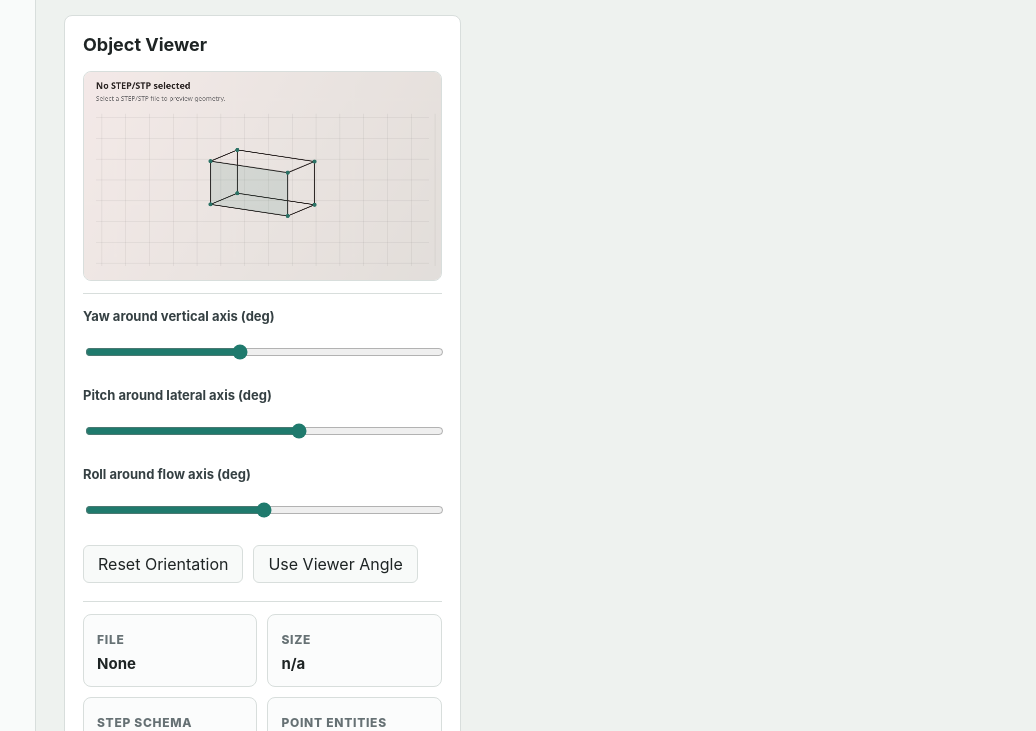
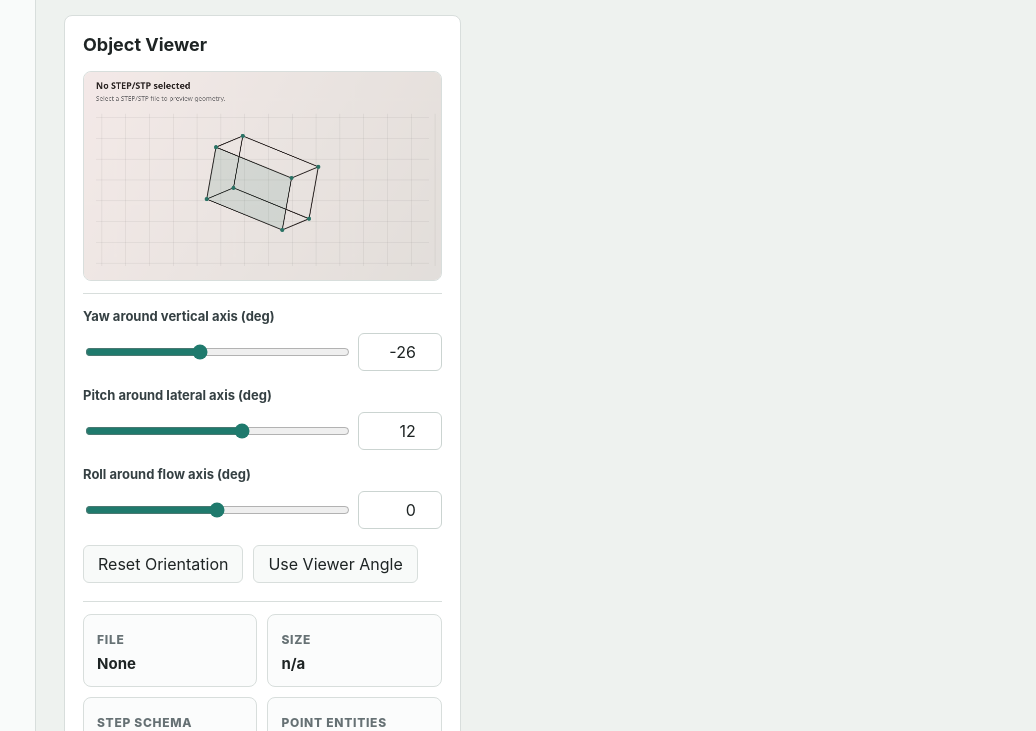
Before and after one commit to octotus/tarangini, a plain HTML site: page index.html in a window 1280 px wide. Shown: the part 601-1332 px from the top of the page, without its empty margins (244-1280 px from the left). Drawn offline with Linux system fonts and the light colour scheme; no server answers.

Commit message:
Add direct orientation angle inputs

```diff
--- a/css/viewers.css
+++ b/css/viewers.css
@@ -40,6 +40,18 @@
   padding: 14px 0 2px;
 }
 
+.angle-control {
+  display: grid;
+  grid-template-columns: minmax(0, 1fr) 84px;
+  gap: 10px;
+  align-items: center;
+}
+
+.angle-control input[type="number"] {
+  min-width: 0;
+  text-align: right;
+}
+
 .viewer-meta {
   display: grid;
   grid-template-columns: repeat(2, minmax(0, 1fr));
--- a/index.html
+++ b/index.html
@@ -78,15 +78,24 @@
               <div class="orientation-controls">
                 <div class="field">
                   <label for="yaw">Yaw around vertical axis (deg)</label>
-                  <input id="yaw" type="range" min="-180" max="180" value="-26">
+                  <div class="angle-control">
+                    <input id="yaw" type="range" min="-180" max="180" value="-26">
+                    <input id="yawValue" type="number" min="-180" max="180" step="1" value="-26" aria-label="Yaw angle in degrees">
+                  </div>
                 </div>
                 <div class="field">
                   <label for="pitch">Pitch around lateral axis (deg)</label>
-                  <input id="pitch" type="range" min="-60" max="60" value="12">
+                  <div class="angle-control">
+                    <input id="pitch" type="range" min="-60" max="60" value="12">
+                    <input id="pitchValue" type="number" min="-60" max="60" step="1" value="12" aria-label="Pitch angle in degrees">
+                  </div>
                 </div>
                 <div class="field">
                   <label for="roll">Roll around flow axis (deg)</label>
-                  <input id="roll" type="range" min="-90" max="90" value="0">
+                  <div class="angle-control">
+                    <input id="roll" type="range" min="-90" max="90" value="0">
+                    <input id="rollValue" type="number" min="-90" max="90" step="1" value="0" aria-label="Roll angle in degrees">
+                  </div>
                 </div>
                 <div class="button-row">
                   <button id="resetOrientation" type="button">Reset Orientation</button>
--- a/js/bindings.js
+++ b/js/bindings.js
@@ -57,6 +57,25 @@ function bindRunControls() {
 function bindOrientationControls() {
   $("resetOrientation").addEventListener("click", resetOrientation);
   $("useViewerOrientation").addEventListener("click", useViewerOrientation);
+  bindAngleInput("yaw", "yawValue", -180, 180);
+  bindAngleInput("pitch", "pitchValue", -60, 60);
+  bindAngleInput("roll", "rollValue", -90, 90);
+}
+
+function bindAngleInput(sliderId, numberId, min, max) {
+  inputs[numberId] = $(numberId);
+  inputs[numberId].addEventListener("input", () => {
+    const value = Number(inputs[numberId].value);
+    if (!Number.isFinite(value)) return;
+    inputs[sliderId].value = Math.max(min, Math.min(max, value));
+    render();
+  });
+  inputs[numberId].addEventListener("change", () => {
+    const value = Number(inputs[numberId].value);
+    inputs[sliderId].value = Number.isFinite(value) ? Math.max(min, Math.min(max, value)) : 0;
+    inputs[numberId].value = inputs[sliderId].value;
+    render();
+  });
 }
 
 function bindGeometryCanvas() {
--- a/js/geometryMath.js
+++ b/js/geometryMath.js
@@ -1,19 +1,33 @@
-export function projectPoint(point, centerX, centerY, cos, sin, tiltScale) {
-  const rotatedX = point.x * cos - point.z * sin;
-  const rotatedZ = point.x * sin + point.z * cos;
+export function projectPoint(point, centerX, centerY) {
   return {
-    x: centerX + rotatedX + rotatedZ * 0.18,
-    y: centerY + point.y * tiltScale - rotatedZ * 0.28
+    x: centerX + point.x + point.z * 0.18,
+    y: centerY + point.y - point.z * 0.28
   };
 }
 
-export function rollPoint(point, roll) {
-  const cos = Math.cos(roll);
-  const sin = Math.sin(roll);
+export function orientPoint(point, yaw, pitch, roll) {
+  const yawCos = Math.cos(yaw);
+  const yawSin = Math.sin(yaw);
+  const pitchCos = Math.cos(pitch);
+  const pitchSin = Math.sin(pitch);
+  const rollCos = Math.cos(roll);
+  const rollSin = Math.sin(roll);
+
+  const rolled = {
+    x: point.x,
+    y: point.y * rollCos - point.z * rollSin,
+    z: point.y * rollSin + point.z * rollCos
+  };
+  const pitched = {
+    x: rolled.x * pitchCos - rolled.y * pitchSin,
+    y: rolled.x * pitchSin + rolled.y * pitchCos,
+    z: rolled.z
+  };
+
   return {
-    x: point.x,
-    y: point.y * cos - point.z * sin,
-    z: point.y * sin + point.z * cos
+    x: pitched.x * yawCos - pitched.z * yawSin,
+    y: pitched.y,
+    z: pitched.x * yawSin + pitched.z * yawCos
   };
 }
 
--- a/js/geometryViewer.js
+++ b/js/geometryViewer.js
@@ -1,7 +1,7 @@
 import { $ } from "./dom.js";
 import { state } from "./state.js";
 import { drawEdges, drawFrontFace, drawGrid } from "./canvasPrimitives.js";
-import { boxEdges, boxPoints, projectPoint, rollPoint, streamlinedEdges, streamlinedPoints } from "./geometryMath.js";
+import { boxEdges, boxPoints, orientPoint, projectPoint, streamlinedEdges, streamlinedPoints } from "./geometryMath.js";
 
 export function drawGeometryPreview(values) {
   const canvas = $("geometryCanvas");
@@ -30,14 +30,11 @@ export function drawGeometryPreview(values) {
 function drawProxyPreview(ctx, values, width, height, fileOk) {
   const centerX = width / 2;
   const centerY = height / 2 + 14;
-  const angle = state.viewerAngle;
-  const tilt = state.viewerTilt;
+  const yaw = state.viewerAngle;
+  const pitch = state.viewerTilt;
   const roll = (values.roll * Math.PI) / 180;
-  const cos = Math.cos(angle);
-  const sin = Math.sin(angle);
-  const tiltScale = 0.55 + Math.cos(tilt) * 0.25;
   const points = values.geometryClass === "bluff" ? boxPoints(190, 110, 90) : streamlinedPoints(230, 84, 80);
-  const projected = points.map((point) => projectPoint(rollPoint(point, roll), centerX, centerY, cos, sin, tiltScale));
+  const projected = points.map((point) => projectPoint(orientPoint(point, yaw, pitch, roll), centerX, centerY));
 
   drawEdges(ctx, projected, values.geometryClass === "bluff" ? boxEdges() : streamlinedEdges());
   ctx.fillStyle = "#1f7a6d";
@@ -67,12 +64,9 @@ function drawStepPointPreview(ctx, values, width, height, fileOk) {
   const bounds = values.geometryPreview.bounds;
   const centerX = width / 2;
   const centerY = height / 2 + 20;
-  const angle = state.viewerAngle;
-  const tilt = state.viewerTilt;
+  const yaw = state.viewerAngle;
+  const pitch = state.viewerTilt;
   const roll = (values.roll * Math.PI) / 180;
-  const cos = Math.cos(angle);
-  const sin = Math.sin(angle);
-  const tiltScale = 0.55 + Math.cos(tilt) * 0.25;
   const spanX = bounds.maxX - bounds.minX || 1;
   const spanY = bounds.maxY - bounds.minY || 1;
   const spanZ = bounds.maxZ - bounds.minZ || 1;
@@ -83,24 +77,23 @@ function drawStepPointPreview(ctx, values, width, height, fileOk) {
 
   const projected = points.map((point) =>
     projectPoint(
-      rollPoint(
+      orientPoint(
         {
           x: (point.x - midX) * scale,
           y: -(point.y - midY) * scale,
           z: (point.z - midZ) * scale
         },
+        yaw,
+        pitch,
         roll
       ),
       centerX,
-      centerY,
-      cos,
-      sin,
-      tiltScale
+      centerY
     )
   );
 
   const box = boxPoints(spanX * scale, spanY * scale, spanZ * scale);
-  const boxProjected = box.map((point) => projectPoint(rollPoint(point, roll), centerX, centerY, cos, sin, tiltScale));
+  const boxProjected = box.map((point) => projectPoint(orientPoint(point, yaw, pitch, roll), centerX, centerY));
   drawEdges(ctx, boxProjected, boxEdges(), "rgba(30, 36, 36, 0.28)");
 
   ctx.fillStyle = fileOk ? "#1f7a6d" : "#b42318";
--- a/js/render.js
+++ b/js/render.js
@@ -64,6 +64,9 @@ function renderGeometry(values) {
   ].join("");
 
   $("orientationSummary").value = orientationLabel(values);
+  $("yawValue").value = values.yaw;
+  $("pitchValue").value = values.pitch;
+  $("rollValue").value = values.roll;
 }
 
 function renderDerived(derived) {
```
Also changed, not shown: 1 other file.
